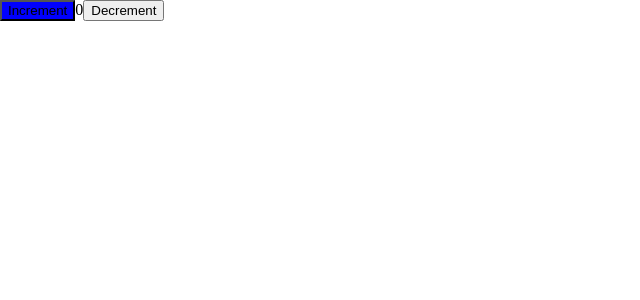
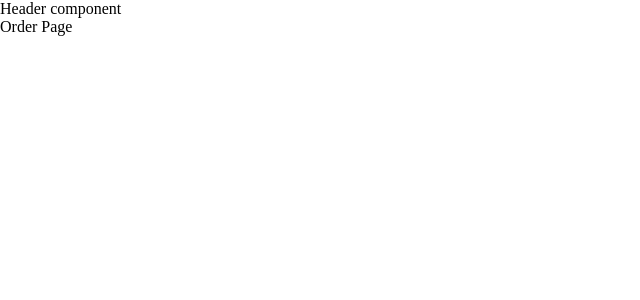
Before and after one commit to linhtiendev/ecommerce-mern, a React (Create React App) app: page /order in a window 1280 px wide. Shown: the top 300 px of the page, without its empty margins (0-640 px from the left). Built offline with nearby package versions, Linux system fonts and the light colour scheme.

Commit message:
config router with react-router-dom-v6 and handle render notfoundpage

```diff
--- a/package.json
+++ b/package.json
@@ -11,6 +11,7 @@
     "react": "^18.2.0",
     "react-dom": "^18.2.0",
     "react-redux": "^8.1.2",
+    "react-router-dom": "^6.15.0",
     "react-scripts": "5.0.1",
     "styled-components": "^6.0.7",
     "web-vitals": "^2.1.4"
--- a/src/App.js
+++ b/src/App.js
@@ -1,34 +1,33 @@
-import { Button } from "antd";
-import React from "react";
-import { useSelector, useDispatch } from "react-redux";
-import { decrement, increment } from "./redux/slides/counterSlice";
-import styled from "styled-components";
+import React, { Fragment } from "react";
+import { BrowserRouter as Router, Routes, Route } from "react-router-dom";
+import { routes } from "./routes";
+import DefaultComponent from "./components/DefaultComponent/DefaultComponent";
 
 function App() {
-    const count = useSelector((state) => state.counter.value);
-    const dispatch = useDispatch();
-
-    const Button = styled.button({
-        background: "blue",
-    });
-
     return (
         <div>
-            <div>
-                <Button
-                    aria-label="Increment value"
-                    onClick={() => dispatch(increment())}
-                >
-                    Increment
-                </Button>
-                <span>{count}</span>
-                <button
-                    aria-label="Decrement value"
-                    onClick={() => dispatch(decrement())}
-                >
-                    Decrement
-                </button>
-            </div>
+            <Router>
+                <Routes>
+                    {routes.map((route) => {
+                        const Page = route.page;
+                        // xet dk render page hoac NotfoundPage
+                        const Layout = route.isShowHeader
+                            ? DefaultComponent
+                            : Fragment;
+                        return (
+                            <Route
+                                key={route.path}
+                                path={route.path}
+                                element={
+                                    <Layout>
+                                        <Page />
+                                    </Layout>
+                                }
+                            />
+                        );
+                    })}
+                </Routes>
+            </Router>
         </div>
     );
 }
--- /dev/null
+++ b/src/components/DefaultComponent/DefaultComponent.jsx
@@ -0,0 +1,15 @@
+import React from 'react'
+import HeaderComponent from '../HeaderComponent/HeaderComponent'
+
+// Hien thi header va cac component con
+const DefaultComponent = ({children}) => {
+  return (
+    <div>
+      <HeaderComponent />
+      {/* hiển thị những children mong muốn */}
+      {children}
+    </div>
+  )
+}
+
+export default DefaultComponent
--- /dev/null
+++ b/src/components/HeaderComponent/HeaderComponent.jsx
@@ -0,0 +1,11 @@
+import React from 'react'
+
+const HeaderComponent = () => {
+  return (
+    <div>
+      Header component
+    </div>
+  )
+}
+
+export default HeaderComponent
--- /dev/null
+++ b/src/pages/HomePage/HomePage.jsx
@@ -0,0 +1,11 @@
+import React from 'react'
+
+const HomePage = () => {
+  return (
+    <div>
+      Home Page
+    </div>
+  )
+}
+
+export default HomePage
--- /dev/null
+++ b/src/pages/NotFoundPage/NotFoundPage.jsx
@@ -0,0 +1,11 @@
+import React from 'react'
+
+const NotFoundPage = () => {
+  return (
+    <div>
+      Note found page
+    </div>
+  )
+}
+
+export default NotFoundPage
--- /dev/null
+++ b/src/pages/OrderPage/OrderPage.jsx
@@ -0,0 +1,11 @@
+import React from 'react'
+
+const OrderPage = () => {
+  return (
+    <div>
+      Order Page
+    </div>
+  )
+}
+
+export default OrderPage
--- /dev/null
+++ b/src/pages/ProductPage/ProductPage.jsx
@@ -0,0 +1,11 @@
+import React from 'react'
+
+const ProductPage = () => {
+  return (
+    <div>
+      Product
+    </div>
+  )
+}
+
+export default ProductPage
--- /dev/null
+++ b/src/routes/index.js
@@ -0,0 +1,27 @@
+import HomePage from "../pages/HomePage/HomePage";
+import NotFoundPage from "../pages/NotFoundPage/NotFoundPage";
+import OrderPage from "../pages/OrderPage/OrderPage";
+import ProductPage from "../pages/ProductPage/ProductPage";
+
+// config routes
+export const routes = [
+    {
+        path: "/",
+        page: HomePage,
+        isShowHeader: true,
+    },
+    {
+        path: "/order",
+        page: OrderPage,
+        isShowHeader: true,
+    },
+    {
+        path: "/products",
+        page: ProductPage,
+        isShowHeader: true,
+    },
+    {
+        path: "*",
+        page: NotFoundPage,
+    },
+];
```
Also changed, not shown: 1 other file (tests, documents, lock files or other folders).
